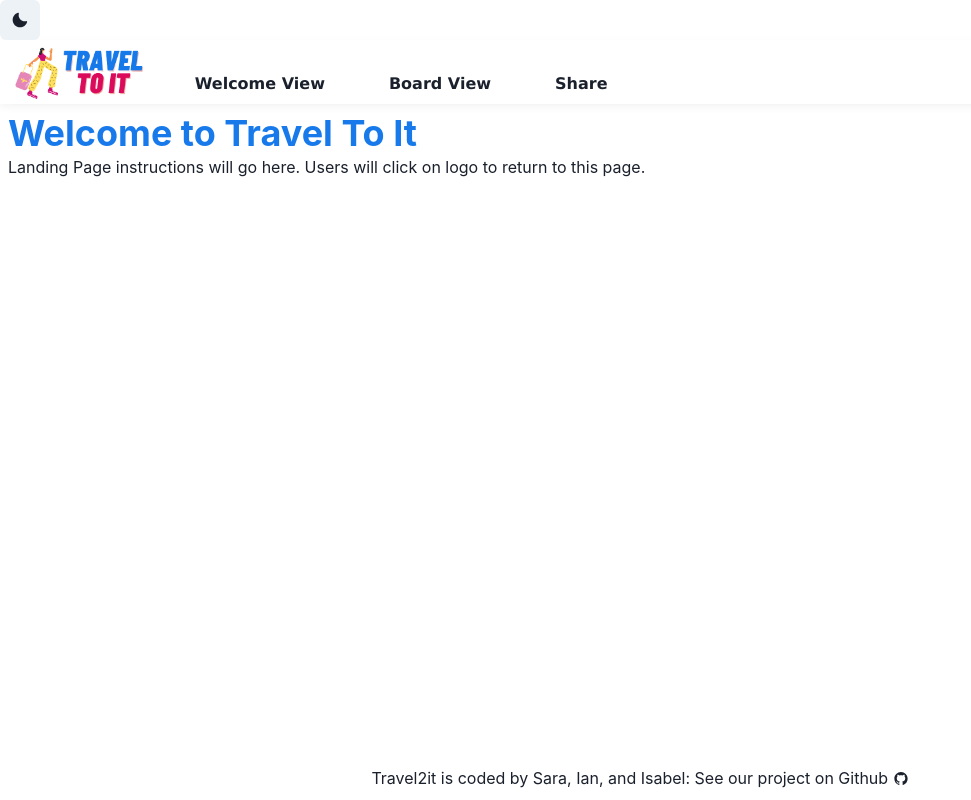
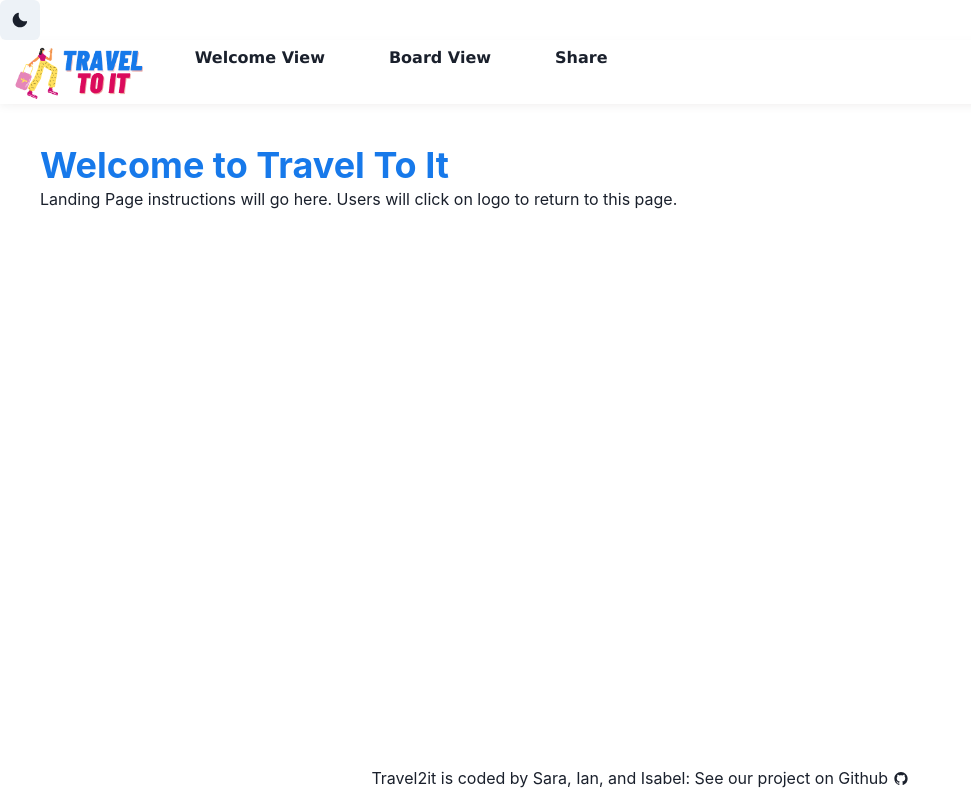
Before and after one commit to chingu-voyages/v41-geckos-team-09, a React (Vite) app: page / in a window 1280 px wide. Shown: the whole page, without its empty margins (0-971 px from the left). Built offline with nearby package versions, Linux system fonts and the light colour scheme.

Commit message:
add margin to welcome page

```diff
--- a/src/components/header/header.css
+++ b/src/components/header/header.css
@@ -7,9 +7,15 @@ header {
   width: 100%;
 }
 
+/* why is this necessary to make the header all on one line? */
+li {
+  margin-top: .35em;
+}
+
 .custom-headerLink{
   text-decoration: none;
   padding: 2rem;
+  padding-top: 2em;
 }
 
 .custom-headerLink:hover {
@@ -22,7 +28,6 @@ header {
 
 .dFlex {
   display: flex;
-
 }
 
 .header-logo {
@@ -37,7 +42,6 @@ header {
 .links {
   list-style: none;
   display: inline-flex;
-  margin-top: 2rem;
 }
 
 
@@ -47,14 +51,12 @@ header select {
 
 
 .custom-select {
-
   position: relative;
   font-family: Verdana, Geneva, Tahoma, sans-serif;
   display: flex;
 }
 
 .menu {
-
   margin-top: 30%;
   margin-left: 50%;
   border-radius: 5px;
--- a/src/components/welcome/welcome.jsx
+++ b/src/components/welcome/welcome.jsx
@@ -1,9 +1,13 @@
 import React from 'react'
-import { Box, Heading, Text } from '@chakra-ui/react'
+import { Box, Heading, Text, Flex } from '@chakra-ui/react'
 
 export default function Welcome() {
   return (
-    <Box padding={'8px'} alignContent={'center'}>
+    <Box  w={'80%'}
+    m={'20px'}
+    p={'20px'}
+    bg={'inherit'}
+    >
       <Heading textColor={'#1779EA'}> Welcome to Travel To It</Heading>
       <Text>Landing Page instructions will go here. Users will click on logo to return to this page.</Text>
     </Box>
```
